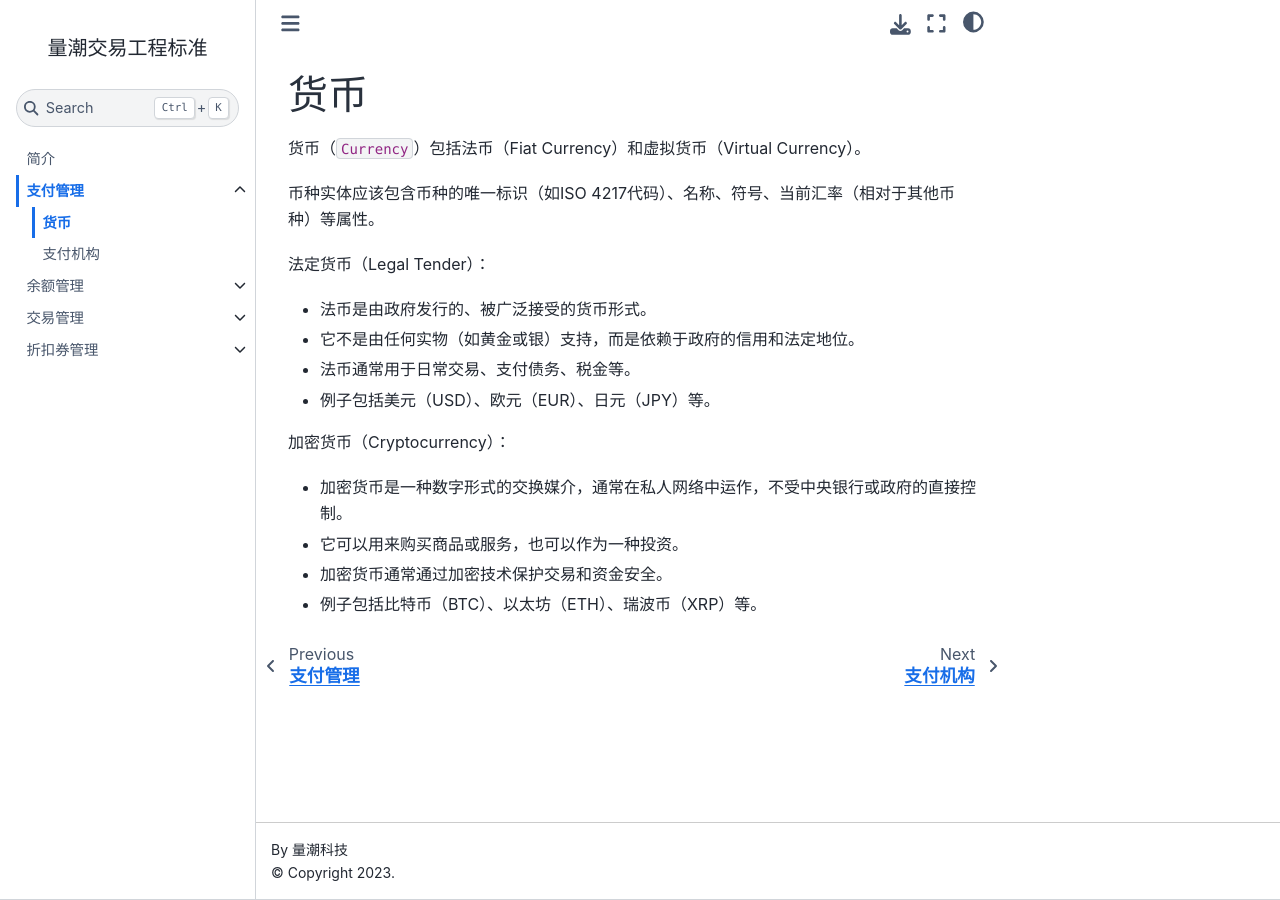
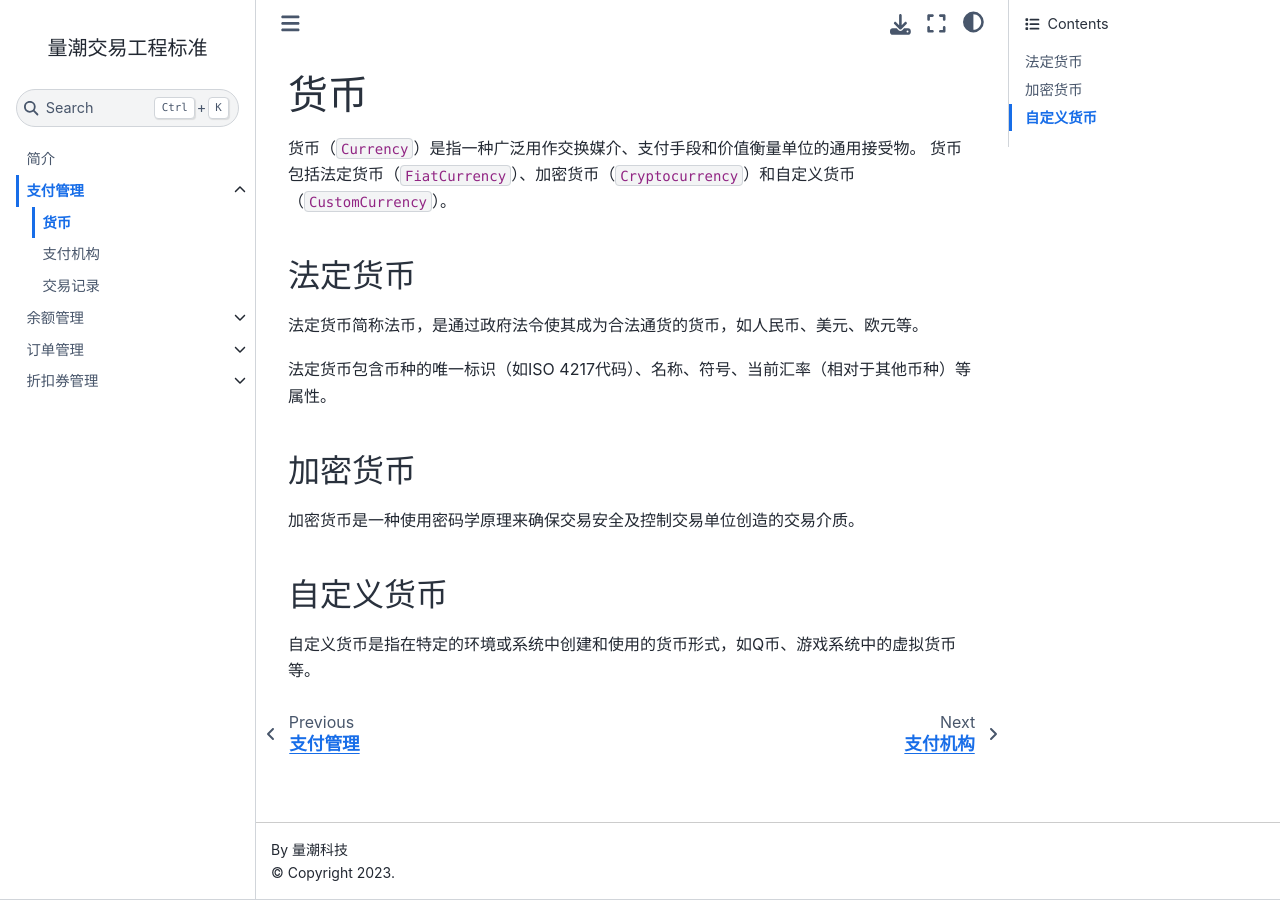
Before and after one commit to quanttide/quanttide-specification-of-commerce, a Jupyter Book: the page built from payments/currency.md, in a window 1280 px wide. Built offline with Jupyter Book 1.0.4 settings and Sphinx 7.4.7 and the Sphinx Book theme 1.1.4, drawn with Linux system fonts in a browser that asks for light colours; pages that are not in the unit, such as notebooks, are missing from menus.

Commit message:
feat: 交易记录模型移动到支付管理子领域；交易管理子领域重新定义为订单管理；货币模型增加自定义货币子模型。

```diff
--- a/_toc.yml
+++ b/_toc.yml
@@ -5,6 +5,7 @@ chapters:
     sections:
       - file: payments/currency.md
       - file: payments/institution.md
+      - file: payments/transaction.md
   - file: balances/README.md
     sections:
       - file: balances/wallet.md
@@ -12,10 +13,9 @@ chapters:
   - file: commodities/README.md
     sections:
       - file: commodities/commodity.md
-  - file: transactions/README.md
+  - file: orders/README.md
     sections:
-      - file: transactions/order.md
-      - file: transactions/transaction.md
+      - file: orders/order.md
   - file: discounts/README.md
     sections:
       - file: discounts/coupon.md
--- /dev/null
+++ b/orders/README.md
@@ -0,0 +1 @@
+# 订单管理
--- a/payments/currency.md
+++ b/payments/currency.md
@@ -1,17 +1,18 @@
 # 货币
 
-货币（`Currency`）包括法币（Fiat Currency）和虚拟货币（Virtual Currency）。
+货币（`Currency`）是指一种广泛用作交换媒介、支付手段和价值衡量单位的通用接受物。
+货币包括法定货币（`FiatCurrency`）、加密货币（`Cryptocurrency`）和自定义货币（`CustomCurrency`）。
 
-币种实体应该包含币种的唯一标识（如ISO 4217代码）、名称、符号、当前汇率（相对于其他币种）等属性。
+## 法定货币
 
-法定货币（Legal Tender）：
-* 法币是由政府发行的、被广泛接受的货币形式。
-* 它不是由任何实物（如黄金或银）支持，而是依赖于政府的信用和法定地位。
-* 法币通常用于日常交易、支付债务、税金等。
-* 例子包括美元（USD）、欧元（EUR）、日元（JPY）等。
+法定货币简称法币，是通过政府法令使其成为合法通货的货币，如人民币、美元、欧元等。
 
-加密货币（Cryptocurrency）：
-* 加密货币是一种数字形式的交换媒介，通常在私人网络中运作，不受中央银行或政府的直接控制。
-* 它可以用来购买商品或服务，也可以作为一种投资。
-* 加密货币通常通过加密技术保护交易和资金安全。
-* 例子包括比特币（BTC）、以太坊（ETH）、瑞波币（XRP）等。
+法定货币包含币种的唯一标识（如ISO 4217代码）、名称、符号、当前汇率（相对于其他币种）等属性。
+
+## 加密货币
+
+加密货币是一种使用密码学原理来确保交易安全及控制交易单位创造的交易介质。
+
+## 自定义货币
+
+自定义货币是指在特定的环境或系统中创建和使用的货币形式，如Q币、游戏系统中的虚拟货币等。
```
Also changed, not shown: transactions/README.md (deleted, +0 -1 lines), orders/order.md (renamed from transactions/order.md), payments/transaction.md (renamed from transactions/transaction.md).
